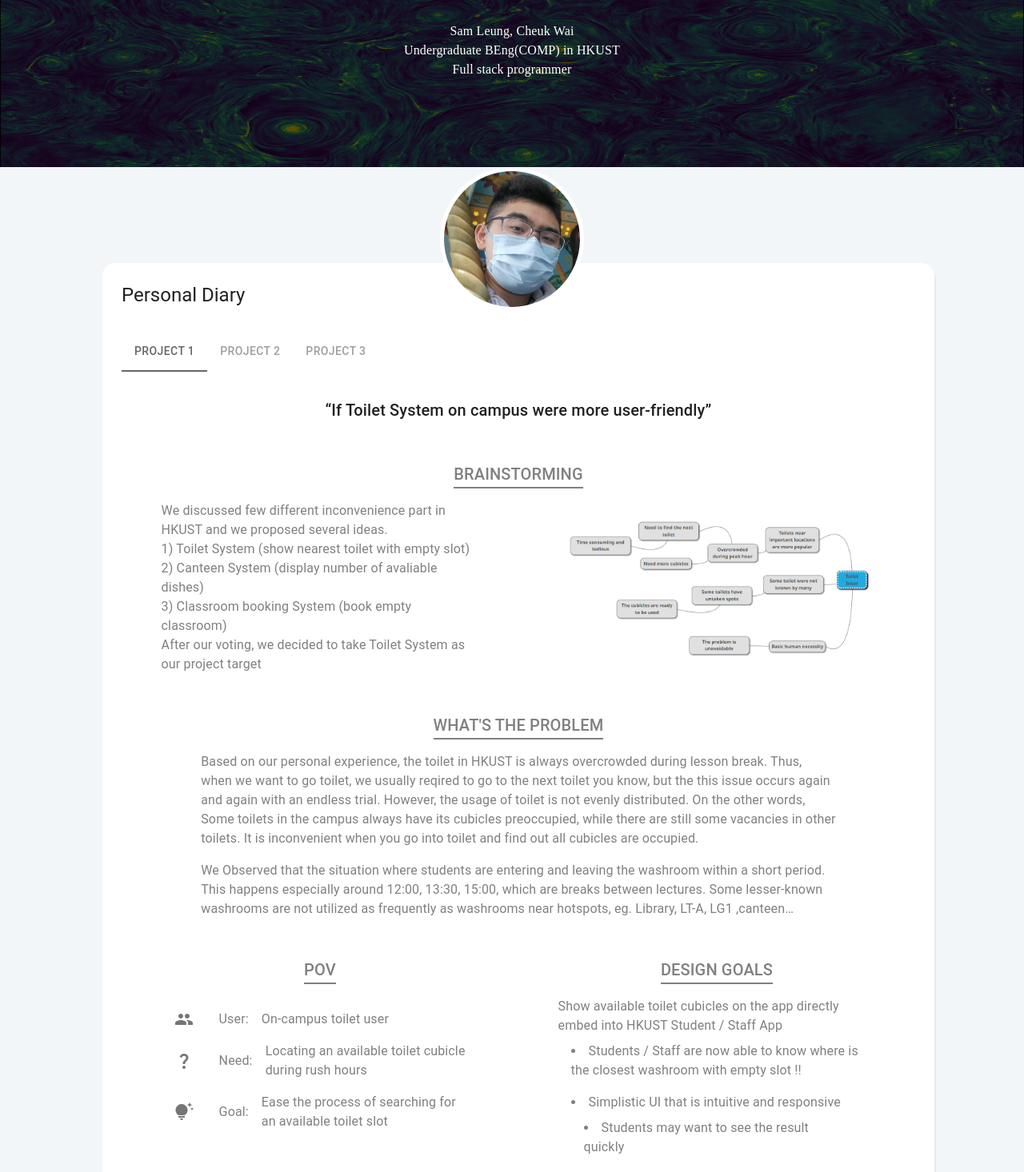
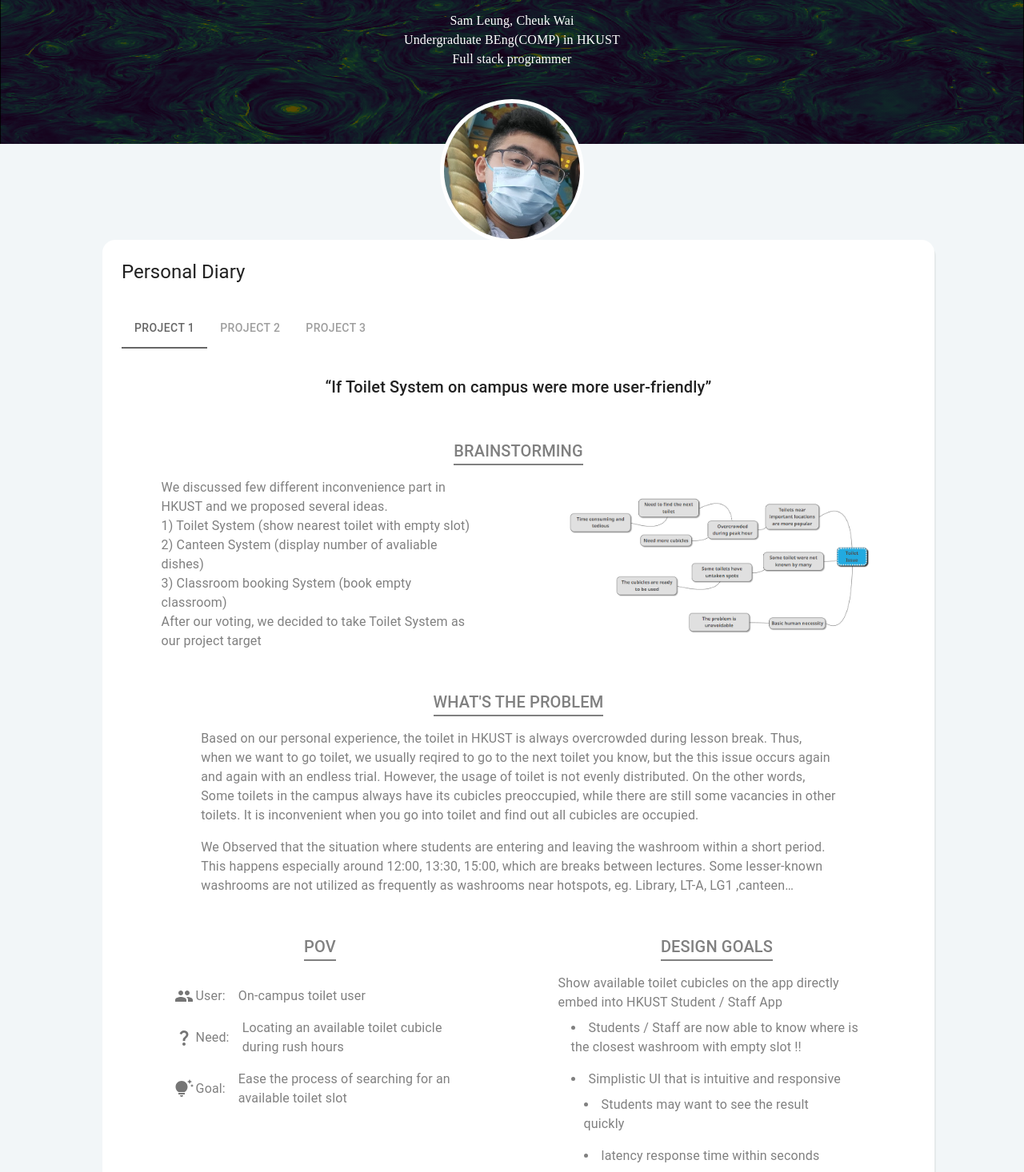
Before and after one commit to yctsai2727/PersonalPage, a React (Create React App) app: page /app/Personal_Diary in a window 1280 px wide. Shown: the part 140-1606 px from the top of the page at 80% size. Built offline with nearby package versions, Linux system fonts and the light colour scheme; the HTML template or start-up script is replaced by a standard one.

Commit message:
update css

```diff
--- a/src/Main/Main.tsx
+++ b/src/Main/Main.tsx
@@ -12,9 +12,9 @@ import data from '../job_exp.json'
 const style={
     coverimagebox:{
         backgroundImage: `linear-gradient(rgba(0, 0, 0, 0.5), rgba(0, 0, 0, 0.5)), url(${CoverImage})`,
-        backgroundSize: '100% min(50vh , 280px)',
+        backgroundSize: '100% 16rem',
         backgroundRepeat: 'no-repeat',
-        height:"min(50vh , 280px)"
+        height:"16rem"
     }
 }
 export default function Main (props:{child:ReactNode}) {
@@ -22,7 +22,7 @@ export default function Main (props:{child:ReactNode}) {
     <Box width="100%" minHeight="100vh" sx={{backgroundColor:"#F2F6F8"}}>
     <Box display='flex' justifyContent="space-evenly">
     <Box position="relative" height="100%" width="100%" sx={style.coverimagebox}>
-        <Box width="100%" position="absolute" top="35%" display="flex" alignItems="center" flexDirection="column">
+        <Box width="100%" position="relative" top="35%" display="flex" alignItems="center" flexDirection="column">
         <Typography fontFamily="Brush Script MT" color="white">Sam Leung, Cheuk Wai </Typography>
         <Typography fontFamily="Bradley Hand" color="white">Undergraduate BEng(COMP) in HKUST</Typography>
         <Typography fontFamily="Bradley Hand" color="white">Full stack programmer</Typography>
@@ -30,7 +30,7 @@ export default function Main (props:{child:ReactNode}) {
         <Box height="100%" width="100%">
         <Box  height="100%"  display="flex" justifyContent="space-evenly" alignItems="center" flexDirection="column">
 
-        <Box  mt={"min(50vh , 280px)"} >
+        <Box  mt={"8rem"} >
         <Avatar sx={{ width: '180px', height: '180px' , backgroundColor:"#FFFFFF"}}>
         <Avatar
               alt="Sam Leung"
--- a/src/Main/PersonalDiary.tsx
+++ b/src/Main/PersonalDiary.tsx
@@ -13,6 +13,8 @@ import Personal_Diary_1 from "../Personal_Diary/Personal_Diary_1";
 import Tabs from '@mui/material/Tabs';
 import Tab from '@mui/material/Tab';
 import AboutMe from "./AboutMe";
+import Personal_Diary_2 from "../Personal_Diary/Personal_Diary_2";
+import Personal_Diary_3 from "../Personal_Diary/Personal_Diary_3";
 const style={
     container:{
         minHeight:"30vh",
@@ -81,8 +83,13 @@ export default function Personal_Diary () {
             <CardHeader
             title="Personal Diary"
              />
-             <CardContent>
-                 <Tabs value={project} onChange={(e,a)=>{
+             <CardContent >
+                 <Box>
+                 <Tabs
+                   variant="scrollable"
+                   scrollButtons="auto"
+
+                 value={project} onChange={(e,a)=>{
                     switch(a){
                         case 0:
                             setprojectnum(0)
@@ -90,11 +97,11 @@ export default function Personal_Diary () {
                             break;
                         case 1:
                             setprojectnum(1)
-                            setproject(AboutMe);
+                            setproject(Personal_Diary_2);
                             break;
                         case 2:
-                            setprojectnum(0)
-                            setproject(Personal_Diary_1);
+                            setprojectnum(2)
+                            setproject(Personal_Diary_3);
                             break;
 
                     }
@@ -103,11 +110,11 @@ export default function Personal_Diary () {
                     <Tab label="Project 2" disabled sx={{borderStyle:'solid',  borderColor:projectnum==1?'grey':"transparent" ,borderWidth:'0px 0px 2px 0px'}}/>
                     <Tab label="Project 3" disabled sx={{borderStyle:'solid',  borderColor:projectnum==2?'grey':"transparent" ,borderWidth:'0px 0px 2px 0px'}} />
                 </Tabs>
+                </Box>
             </CardContent>
             <CardContent>
-            <Personal_Diary_1/>
              {
-             //project
+             project
              }
             </CardContent>
         </Card>
--- a/src/Main/Profile.tsx
+++ b/src/Main/Profile.tsx
@@ -13,28 +13,19 @@ const style={
         backgroundImage: `linear-gradient(rgba(0, 0, 0, 0.5), rgba(0, 0, 0, 0.5)), url(${CoverImage})`,
         backgroundSize: '100% 100%',
         backgroundRepeat: 'no-repeat',
-        height:"100vh"
+        minHeight:"100vh"
     },
     TitleWord:{
         color:"secondary.light"
-    },
-    mainbox:{
-        top:"20%",
-        left:"10%",
-        width:"80%",
-        display:"flex",
-        justifyContent:"space-between"
     }
 }
 const Mainbox=styled('div')(({ theme }) => ({
-    position:"absolute",
-
+    position:"relative",
     display:"flex",
     justifyContent:"space-between",
     [theme.breakpoints.down('md')]: {
       width:"calc(100% - 16px)",
-      top:"8px",
-      left:"16px",
+      paddingLeft:"16px",
       flexDirection:"column-reverse",
       alignItems: "center",
       justifyConetnt:"space-between",
@@ -74,7 +65,7 @@ export default function Profile () {
         </IconButton>
         </Box>
         </Box>
-        <Box>
+        <Box pt="8px">
         <Avatar sx={{ width: {md:'calc(50vh + 8px)',xs:"180px"}, height: {md:'calc(50vh + 8px)',xs:"180px"} , backgroundColor:"#FFFFFF"}}>
         <Avatar
               alt="Sam Leung"
--- a/src/Main/Topbar.tsx
+++ b/src/Main/Topbar.tsx
@@ -35,7 +35,7 @@ export default function Topbar (){
 
     const pages = [ 'Personal Diary','About Me'];
     return (
-      <AppBar position="static" enableColorOnDark color="primary">
+      <AppBar position="static" enableColorOnDark color="primary" sx={{height:"64px"}}>
         <Container maxWidth="xl">
           <Toolbar disableGutters>
             <AssignmentIndIcon sx={{ display: { xs: 'none', md: 'flex' }, mr: 1 }} />
--- /dev/null
+++ b/src/Personal_Diary/Box.tsx
@@ -0,0 +1,34 @@
+import { Avatar, Card, CardActions, CardContent, CardHeader, Divider, List, ListItem, ListItemAvatar, ListItemButton, ListItemIcon, ListItemText, Typography } from "@mui/material";
+import { Box, styled } from "@mui/system";
+import React, { ReactNode } from "react";
+import Mindmap from '../Image/mindmap.png'
+import Chart1 from '../Image/chart1.png'
+import Chart2 from '../Image/chart2.png'
+import Storyboard from '../Image/storyboard.png'
+
+export const Mainbox=styled('div')(({ theme }) => ({
+
+    display:"flex",
+    paddingBottom:"3rem",
+    [theme.breakpoints.down('md')]: {
+        justifyContent:"space-around",
+        alignItems: 'center',
+
+
+        flexDirection:"column"
+    },
+    [theme.breakpoints.up('md')]: {
+        flexDirection:"row",
+        justifyContent:"space-around"
+
+    }
+  }));
+export const SubBox=styled('div')(({ theme }) => ({
+
+    [theme.breakpoints.down('md')]: {
+        width:"90%"
+    },
+    [theme.breakpoints.up('md')]: {
+        width:"40%"
+    }
+  }));
--- a/src/Personal_Diary/Personal_Diary_1.tsx
+++ b/src/Personal_Diary/Personal_Diary_1.tsx
@@ -16,32 +16,8 @@ import data from '../personal_diary.json'
 import PeopleIcon from '@mui/icons-material/People';
 import QuestionMarkIcon from '@mui/icons-material/QuestionMark';
 import TipsAndUpdatesIcon from '@mui/icons-material/TipsAndUpdates';
-const Mainbox=styled('div')(({ theme }) => ({
+import { Mainbox, SubBox } from "./Box";
 
-    display:"flex",
-    paddingBottom:"3rem",
-    [theme.breakpoints.down('md')]: {
-        justifyContent:"space-around",
-        alignItems: 'center',
-
-
-        flexDirection:"column"
-    },
-    [theme.breakpoints.up('md')]: {
-        flexDirection:"row",
-        justifyContent:"space-around"
-
-    }
-  }));
-const SubBox=styled('div')(({ theme }) => ({
-
-    [theme.breakpoints.down('md')]: {
-        width:"80%"
-    },
-    [theme.breakpoints.up('md')]: {
-        width:"40%"
-    }
-  }));
 
 export default function Personal_Diary_1 () {
     return (
@@ -112,7 +88,7 @@ export default function Personal_Diary_1 () {
             <List sx={{width:"100%"}}>
           <ListItem disablePadding>
             <ListItemButton sx={{cursor:"default"}}>
-              <ListItemIcon>
+              <ListItemIcon sx={{minWidth:"fit-content", paddingRight:"3px"}}>
                 <PeopleIcon/>
               </ListItemIcon>
               <Box display="flex" alignItems="center">
@@ -127,7 +103,7 @@ export default function Personal_Diary_1 () {
           </ListItem>
           <ListItem disablePadding>
             <ListItemButton sx={{cursor:"default"}}>
-              <ListItemIcon>
+              <ListItemIcon sx={{minWidth:"fit-content", paddingRight:"3px"}}>
                 <QuestionMarkIcon/>
               </ListItemIcon>
               <Box display="flex" alignItems="center">
@@ -143,7 +119,7 @@ export default function Personal_Diary_1 () {
           </ListItem>
           <ListItem disablePadding>
             <ListItemButton sx={{cursor:"default"}}>
-              <ListItemIcon>
+              <ListItemIcon sx={{minWidth:"fit-content",paddingRight:"3px"}}>
                 <TipsAndUpdatesIcon/>
               </ListItemIcon>
               <Box display="flex" alignItems="center">
@@ -197,7 +173,7 @@ export default function Personal_Diary_1 () {
             <Box width="100%" display="flex" flexDirection= 'column' alignItems="center">
 
             <Box width="100%" display="flex" flexDirection= 'column' alignItems="align-start">
-                We did a questionnaire between our firends to identify is it really a need of students and is our solution help to bridge it.
+                We did a questionnaire between our firends to identify is it really a need of students and is our solution help to bridge it. From the result, we can found that the majority faced the similar difficulty and agree that our solution may bring benefit to it.
             </Box>
             </Box>
             </Typography>
--- /dev/null
+++ b/src/Personal_Diary/Personal_Diary_2.tsx
@@ -0,0 +1,23 @@
+import { Avatar, Card, CardActions, CardContent, CardHeader, Divider, List, ListItem, ListItemAvatar, ListItemButton, ListItemIcon, ListItemText, Typography } from "@mui/material";
+import { Box, styled } from "@mui/system";
+import React, { ReactNode } from "react";
+import Mindmap from '../Image/mindmap.png'
+import Chart1 from '../Image/chart1.png'
+import Chart2 from '../Image/chart2.png'
+import Storyboard from '../Image/storyboard.png'
+
+import Myimage from '../Image/20230125_122649.jpg'
+import GitHubIcon from '@mui/icons-material/GitHub';
+import { IconButton } from '@mui/material';
+import EmailIcon from '@mui/icons-material/Email';
+import InstagramIcon from '@mui/icons-material/Instagram';
+import FacebookIcon from '@mui/icons-material/Facebook';
+import data from '../personal_diary.json'
+import PeopleIcon from '@mui/icons-material/People';
+import QuestionMarkIcon from '@mui/icons-material/QuestionMark';
+import TipsAndUpdatesIcon from '@mui/icons-material/TipsAndUpdates';
+import { Mainbox, SubBox } from "./Box";
+
+export default function Personal_Diary_2 () {
+return(<></>)
+}
--- /dev/null
+++ b/src/Personal_Diary/Personal_Diary_3.tsx
@@ -0,0 +1,22 @@
+import { Avatar, Card, CardActions, CardContent, CardHeader, Divider, List, ListItem, ListItemAvatar, ListItemButton, ListItemIcon, ListItemText, Typography } from "@mui/material";
+import { Box, styled } from "@mui/system";
+import React, { ReactNode } from "react";
+import Mindmap from '../Image/mindmap.png'
+import Chart1 from '../Image/chart1.png'
+import Chart2 from '../Image/chart2.png'
+import Storyboard from '../Image/storyboard.png'
+
+import Myimage from '../Image/20230125_122649.jpg'
+import GitHubIcon from '@mui/icons-material/GitHub';
+import { IconButton } from '@mui/material';
+import EmailIcon from '@mui/icons-material/Email';
+import InstagramIcon from '@mui/icons-material/Instagram';
+import FacebookIcon from '@mui/icons-material/Facebook';
+import data from '../personal_diary.json'
+import PeopleIcon from '@mui/icons-material/People';
+import QuestionMarkIcon from '@mui/icons-material/QuestionMark';
+import TipsAndUpdatesIcon from '@mui/icons-material/TipsAndUpdates';
+import { Mainbox, SubBox } from "./Box";
+export default function Personal_Diary_3 () {
+    return(<></>)
+    }
```
